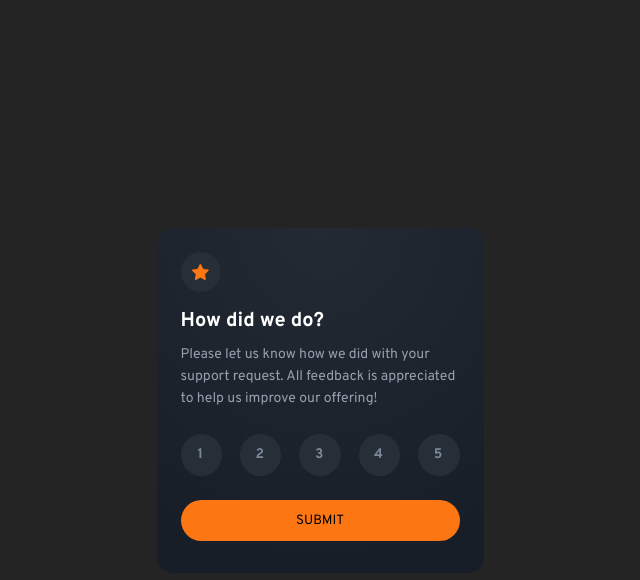
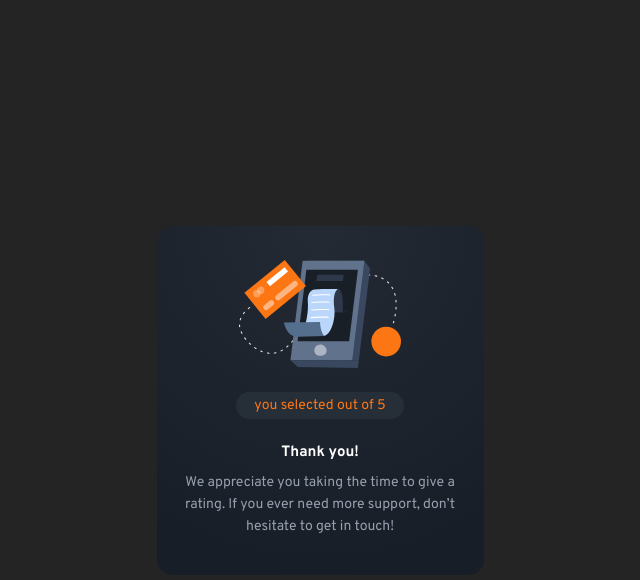
Before and after one commit to giorgi1001/Interactive-Rating-Component, a React (Vite) app: page / in a window 1280 px wide. Both pictures are taken after a click on the button "SUBMIT". Shown: the top 580 px of the page, without its empty margins (320-960 px from the left). Built offline with nearby package versions, Linux system fonts and the light colour scheme.

Commit message:
add result logic and styles

```diff
--- a/src/App.jsx
+++ b/src/App.jsx
@@ -1,10 +1,19 @@
 import "./App.css";
 import Rate from "./components/rate/Rate";
+import { useState } from "react";
+import Result from "./components/result/Result";
 
 function App() {
+  const [submit, setSubmit] = useState(false);
+  const [rate, setRate] = useState();
+
   return (
     <>
-      <Rate />
+      {submit ? (
+        <Result rate={rate} />
+      ) : (
+        <Rate setSubmit={setSubmit} rate={rate} setRate={setRate} />
+      )}
     </>
   );
 }
--- a/src/components/rate/Rate.jsx
+++ b/src/components/rate/Rate.jsx
@@ -2,11 +2,9 @@ import React, { useState } from "react";
 import starImg from "/icon-star.svg";
 import "./rate.css";
 
-export default function Rate() {
+export default function Rate({ setSubmit, setRate, rate }) {
   const buttons = [1, 2, 3, 4, 5];
-  const [rate, setRate] = useState();
 
-  console.log(rate);
   return (
     <div className="box-rate">
       <div className="img-circle">
@@ -32,7 +30,9 @@ export default function Rate() {
           </button>
         ))}
       </div>
-      <button className="submit">SUBMIT</button>
+      <button className="submit" onClick={() => setSubmit(true)}>
+        SUBMIT
+      </button>
     </div>
   );
 }
--- a/src/components/rate/rate.css
+++ b/src/components/rate/rate.css
@@ -45,6 +45,7 @@ h1 {
   font-weight: 700;
   line-height: 2.4rem;
   letter-spacing: 0.175rem;
+  cursor: pointer;
 }
 .buttons-div button:hover {
   background-color: #fc7614;
@@ -57,6 +58,7 @@ h1 {
   border-radius: 2.25rem;
   background-color: #fc7614;
   border: none;
+  cursor: pointer;
 }
 .submit:hover {
   background-color: #ffffff;
--- a/src/components/result/Result.jsx
+++ b/src/components/result/Result.jsx
@@ -0,0 +1,19 @@
+import React from "react";
+import "../result/result.css";
+import thanksImg from "/illustration-thank-you.svg";
+
+export default function Result({ rate }) {
+  return (
+    <div className="box-result">
+      <img src={thanksImg} alt="thanks img " />
+      <div className="your-rate">
+        <span>you selected {rate} out of 5</span>
+      </div>
+      <h2>Thank you!</h2>
+      <p className="result-description">
+        We appreciate you taking the time to give a rating. If you ever need
+        more support, don’t hesitate to get in touch!
+      </p>
+    </div>
+  );
+}
--- a/src/components/result/result.css
+++ b/src/components/result/result.css
@@ -0,0 +1,36 @@
+.box-result {
+  width: 32.7rem;
+  border-radius: 1.5rem;
+  padding: 3.4rem 2.4rem 3.7rem;
+  background: var(
+    --black-gradient,
+    radial-gradient(98.96% 98.96% at 50% 0%, #232a34 0%, #181e27 100%)
+  );
+  text-align: center;
+  display: flex;
+  flex-direction: column;
+  align-items: center;
+}
+.your-rate {
+  margin: 2.4rem 0 2.4rem;
+  width: 16.8rem;
+  border-radius: 2.25rem;
+  background: var(--Dark-Blue, #262e38);
+  padding: 0.5rem 0 0.5rem;
+}
+.your-rate span {
+  color: #fc7614;
+  font-size: 1.4rem;
+}
+h2 {
+  color: var(--Pure-White, #fff);
+  text-align: center;
+  margin-bottom: 1rem;
+}
+.result-description {
+  color: var(--Light-Grey, #969fad);
+  text-align: center;
+  font-size: 1.4rem;
+  font-style: normal;
+  line-height: 2.2rem;
+}
```
